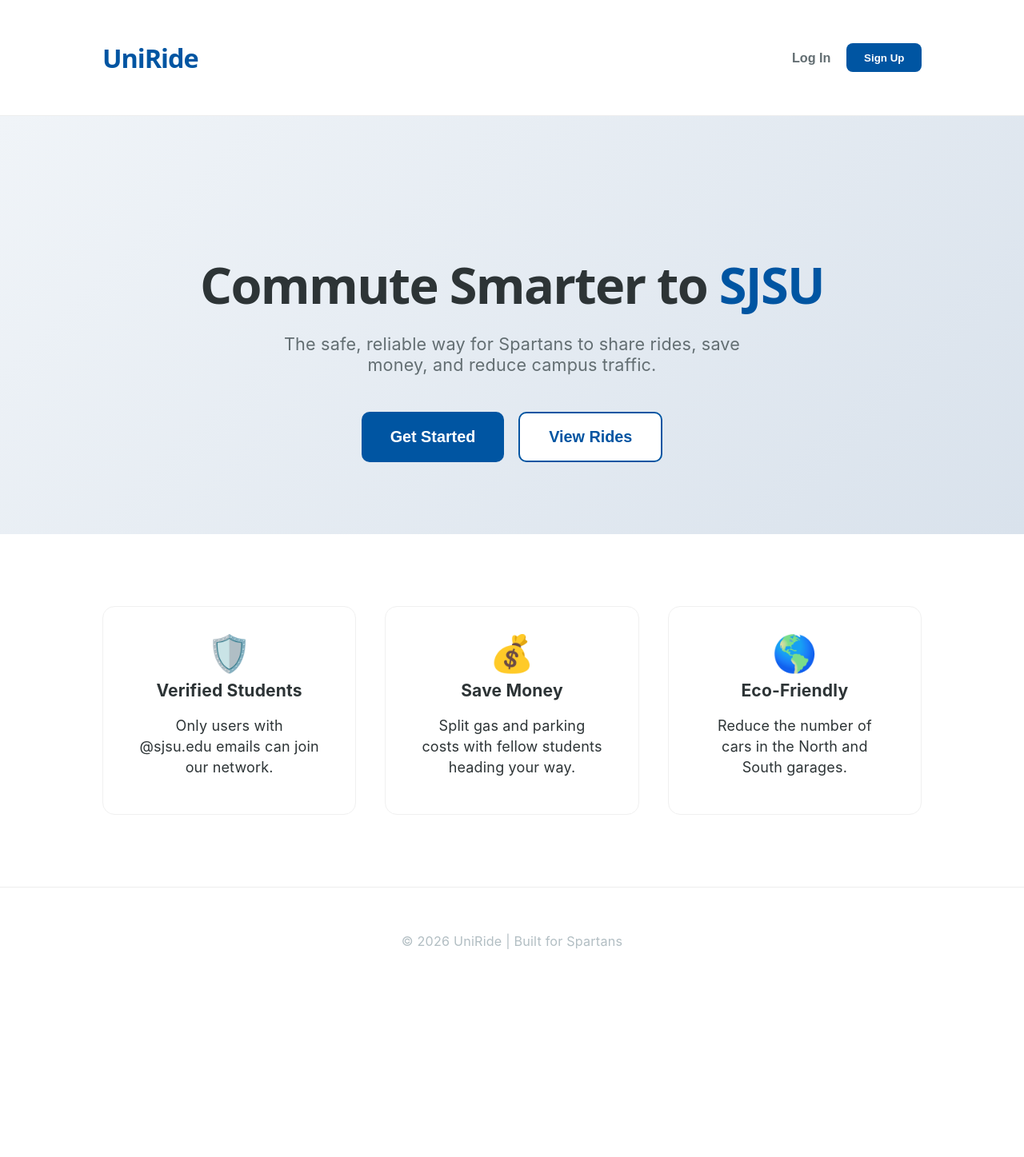
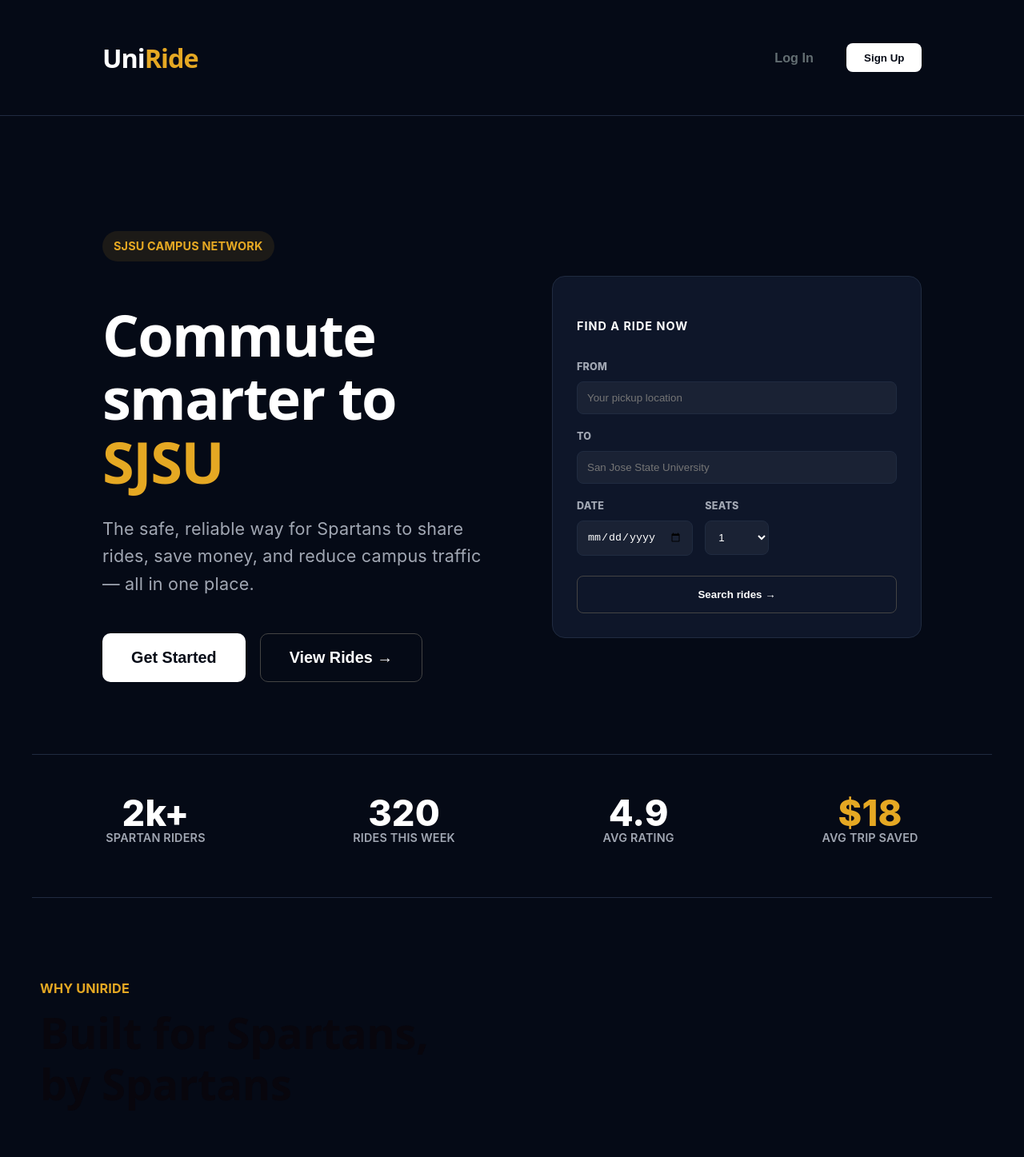
Before and after one commit to sweksha-cloud/S1-Team-7, a React (Vite) app: page / in a window 1280 px wide. Shown: the top 1447 px of the page at 80% size. Before the commit the page ends 1244 px from the top, so only its background shows below. Built offline with nearby package versions, Linux system fonts and the light colour scheme.

Commit message:
updated homepage

```diff
--- a/src/css/Home.css
+++ b/src/css/Home.css
@@ -1,14 +1,17 @@
 :root {
+  --bg-dark: #050a16;
+  --bg-card: #0e1629;
+  --sjsu-gold: #E5A823;
+  --text-main: #ffffff;
+  --text-dim: #a1a7b3;
+  --border-color: #202b40;
   --sjsu-blue: #0055A2;
-  --sjsu-gold: #E5A823;
-  --bg-light: #f8fafd;
-  --text-dark: #2d3436;
 }
 
 .home-container {
   font-family: 'Inter', system-ui, sans-serif;
-  background-color: white;
-  color: var(--text-dark);
+  background-color: var(--bg-dark);
+  color: var(--text-main);
   min-height: 100vh;
 }
 
@@ -17,130 +20,19 @@
   justify-content: space-between;
   align-items: center;
   padding: 1.5rem 10%;
-  background: white;
-  border-bottom: 1px solid #eee;
+  background: var(--bg-dark);
+  border-bottom: 1px solid var(--border-color);
 }
 
 .logo {
   font-size: 1.8rem;
   font-weight: 800;
-  color: var(--sjsu-blue);
+  color: var(--text-main);
   letter-spacing: -1px;
 }
 
-.nav-btn-secondary {
-  background: none;
-  border: none;
-  color: var(--text-dark);
-  font-weight: 600;
-  margin-right: 1.5rem;
-  cursor: pointer;
-}
-
-.nav-btn-primary {
-  background: var(--sjsu-blue);
-  color: white;
-  padding: 0.6rem 1.2rem;
-  border-radius: 8px;
-  border: none;
-  font-weight: 600;
-  cursor: pointer;
-}
-
-.hero-section {
-  padding: 8rem 10% 5rem 10%;
-  background: linear-gradient(135deg, #f0f4f8 0%, #d9e2ec 100%);
-  text-align: center;
-}
-
-.hero-content h1 {
-  font-size: 3.5rem;
-  font-weight: 900;
-  margin-bottom: 1.5rem;
-  line-height: 1.1;
-  color: #2d3436;
-}
-
 .highlight {
-  color: var(--sjsu-blue);
-}
-
-.hero-content p {
-  font-size: 1.2rem;
-  color: #636e72;
-  max-width: 600px;
-  margin: 0 auto 2.5rem auto;
-}
-
-.hero-btns {
-  display: flex;
-  gap: 1rem;
-  justify-content: center;
-}
-
-.main-btn-primary {
-  background: var(--sjsu-blue);
-  color: white;
-  padding: 1rem 2rem;
-  border-radius: 10px;
-  border: none;
-  font-size: 1.1rem;
-  font-weight: 700;
-  cursor: pointer;
-  transition: transform 0.2s;
-}
-
-.main-btn-outline {
-  background: white;
-  color: var(--sjsu-blue);
-  padding: 1rem 2rem;
-  border-radius: 10px;
-  border: 2px solid var(--sjsu-blue);
-  font-size: 1.1rem;
-  font-weight: 700;
-  cursor: pointer;
-}
-
-.features-grid {
-  display: grid;
-  grid-template-columns: repeat(auto-fit, minmax(250px, 1fr));
-  gap: 2rem;
-  padding: 5rem 10%;
-}
-
-.feature-card {
-  padding: 2.5rem;
-  background: white;
-  border-radius: 15px;
-  border: 1px solid #f0f0f0;
-  text-align: center;
-  transition: box-shadow 0.3s;
-}
-
-.feature-card:hover {
-  box-shadow: 0 10px 30px rgba(0,0,0,0.05);
-}
-
-.feature-card .icon {
-  font-size: 2.5rem;
-  margin-bottom: 1rem;
-}
-
-.feature-card h3 {
-  margin-bottom: 1rem;
-  font-weight: 700;
-}
-
-.home-footer {
-  text-align: center;
-  padding: 3rem;
-  border-top: 1px solid #eee;
-  color: #b2bec3;
-  font-size: 0.9rem;
-}
-
-.highlight {
-  color: #0055A2;
+  color: var(--sjsu-gold);
 }
 
 .nav-links {
@@ -151,23 +43,258 @@
 
 .nav-btn-secondary {
   background: none;
-  border: none;
-  padding: 0;
-  margin: 0;
-  color: #2d3436;
+  border: 1px solid #444;
+  padding: 0.6rem 1.2rem;
+  border-radius: 8px;
+  color: var(--text-main);
   font-weight: 600;
   cursor: pointer;
   font-size: 1rem;
-  line-height: 1;
 }
 
 .nav-btn-primary {
-  background: #0055A2;
-  color: white;
+  background: white;
+  color: var(--bg-dark);
   padding: 0.6rem 1.2rem;
   border-radius: 8px;
   border: none;
+  font-weight: 700;
+  cursor: pointer;
+}
+
+.hero-section {
+  padding: 8rem 10% 5rem 10%;
+  background: var(--bg-dark);
+}
+
+.hero-wrapper {
+  display: flex;
+  justify-content: space-between;
+  align-items: center;
+  max-width: 1200px;
+  margin: 0 auto;
+  gap: 50px;
+}
+
+.campus-tag {
+  display: inline-block;
+  padding: 6px 14px;
+  background: rgba(229, 168, 35, 0.1);
+  color: var(--sjsu-gold);
+  border-radius: 20px;
+  font-size: 0.8rem;
+  font-weight: 700;
+  margin-bottom: 20px;
+  text-transform: uppercase;
+}
+
+.hero-content {
+  text-align: left;
+  flex: 1;
+}
+
+.hero-content h1 {
+  font-size: 4rem;
+  font-weight: 900;
+  margin-bottom: 1.5rem;
+  line-height: 1.1;
+  color: var(--text-main);
+}
+
+.hero-content p {
+  font-size: 1.2rem;
+  color: var(--text-dim);
+  max-width: 500px;
+  margin: 0 0 2.5rem 0;
+  line-height: 1.6;
+}
+
+.hero-btns {
+  display: flex;
+  gap: 1rem;
+}
+
+.main-btn-primary {
+  background: white;
+  color: var(--bg-dark);
+  padding: 1rem 2rem;
+  border-radius: 10px;
+  border: none;
+  font-size: 1.1rem;
+  font-weight: 700;
+  cursor: pointer;
+}
+
+.main-btn-outline {
+  background: transparent;
+  color: white;
+  padding: 1rem 2rem;
+  border-radius: 10px;
+  border: 1px solid #444;
+  font-size: 1.1rem;
+  font-weight: 700;
+  cursor: pointer;
+}
+
+.search-card {
+  background: var(--bg-card);
+  padding: 30px;
+  border-radius: 16px;
+  border: 1px solid var(--border-color);
+  width: 400px;
+  text-align: left;
+}
+
+.card-label {
+  text-transform: uppercase;
+  font-size: 0.8rem;
+  letter-spacing: 1px;
+  margin-bottom: 25px;
+  font-weight: 700;
+}
+
+.input-group label {
+  display: block;
+  font-size: 0.7rem;
+  font-weight: 800;
+  color: var(--text-dim);
+  margin-bottom: 5px;
+}
+
+.input-group input, .input-group select {
+  width: 100%;
+  background: rgba(255,255,255,0.05);
+  border: 1px solid var(--border-color);
+  padding: 12px;
+  border-radius: 8px;
+  color: white;
+  margin-bottom: 15px;
+  box-sizing: border-box;
+}
+
+
+.input-group select option {
+  background-color: #0e1629;
+  color: white;
+  padding: 10px;
+}
+
+
+.input-group select:focus {
+  outline: none;
+  border-color: var(--sjsu-gold);
+}
+
+.input-row {
+  display: flex;
+  gap: 15px;
+}
+
+.search-submit {
+  width: 100%;
+  padding: 15px;
+  background: transparent;
+  border: 1px solid #444;
+  color: white;
+  border-radius: 8px;
+  font-weight: 700;
+  cursor: pointer;
+  margin-top: 10px;
+}
+
+.stats-bar {
+  display: flex;
+  justify-content: space-around;
+  max-width: 1200px;
+  margin: 0 auto;
+  padding: 60px 0;
+  border-top: 1px solid var(--border-color);
+  border-bottom: 1px solid var(--border-color);
+}
+
+.stat-item h3 {
+  font-size: 2.5rem;
+  margin: 0;
+  font-weight: 800;
+}
+
+.stat-item p {
+  font-size: 0.8rem;
+  color: var(--text-dim);
+  margin-top: 5px;
   font-weight: 600;
-  cursor: pointer;
-  transition: background 0.2s;
 }
+
+.features-section {
+  max-width: 1200px;
+  margin: 0 auto;
+  padding: 100px 50px;
+  text-align: left;
+}
+
+.section-subtitle {
+  color: var(--sjsu-gold);
+  font-weight: 700;
+  text-transform: uppercase;
+  font-size: 0.9rem;
+  margin-bottom: 10px;
+}
+
+.section-title {
+  font-size: 3rem;
+  font-weight: 800;
+  margin-bottom: 60px;
+  line-height: 1.2;
+}
+
+.features-grid {
+  display: grid;
+  grid-template-columns: repeat(3, 1fr);
+  gap: 2rem;
+}
+
+.feature-card {
+  padding: 2.5rem;
+  background: var(--bg-card);
+  border-radius: 15px;
+  border: 1px solid var(--border-color);
+  text-align: left;
+}
+
+.icon-box {
+  width: 40px;
+  height: 40px;
+  background: rgba(255,255,255,0.05);
+  border-radius: 10px;
+  display: flex;
+  align-items: center;
+  justify-content: center;
+  margin-bottom: 1.5rem;
+  font-size: 1.2rem;
+}
+
+.feature-card h3 {
+  margin-bottom: 1rem;
+  font-weight: 700;
+  color: var(--text-main);
+}
+
+.feature-card p {
+  color: var(--text-dim);
+  line-height: 1.6;
+}
+
+.home-footer {
+  display: flex;
+  justify-content: space-between;
+  align-items: center;
+  padding: 3rem 10%;
+  border-top: 1px solid var(--border-color);
+  color: var(--text-dim);
+  font-size: 0.9rem;
+}
+
+.footer-links {
+  display: flex;
+  gap: 2rem;
+}
--- a/src/pages/Home.jsx
+++ b/src/pages/Home.jsx
@@ -5,7 +5,7 @@
   return (
     <div className="home-container">
       <nav className="navbar">
-        <h1 className="logo">UniRide</h1>
+        <h1 className="logo">Uni<span className="highlight">Ride</span></h1>
         <div className="nav-links">
           <button className="nav-btn-secondary" onClick={onLoginClick}>Log In</button>
           <button className="nav-btn-primary" onClick={onSignupClick}>Sign Up</button>
@@ -13,39 +13,89 @@
       </nav>
 
       <main className="hero-section">
+        <div className="hero-wrapper">
+
           <div className="hero-content">
-          <h1>Commute Smarter to <span className="highlight">SJSU</span></h1>
+            <div className="campus-tag">SJSU Campus Network</div>
+            <h1>Commute smarter to <span className="highlight">SJSU</span></h1>
             <p>
               The safe, reliable way for Spartans to share rides, save money, and
-            reduce campus traffic.
+              reduce campus traffic — all in one place.
             </p>
             <div className="hero-btns">
               <button className="main-btn-primary" onClick={onSignupClick}>Get Started</button>
-            <button className="main-btn-outline" onClick={onLoginClick}>View Rides</button>
+              <button className="main-btn-outline" onClick={onLoginClick}>View Rides →</button>
+            </div>
+          </div>
+
+          <div className="search-card">
+            <h4 className="card-label">Find a Ride Now</h4>
+            <div className="input-group">
+              <label>FROM</label>
+              <input type="text" placeholder="Your pickup location" />
+            </div>
+            <div className="input-group">
+              <label>TO</label>
+              <input type="text" placeholder="San Jose State University" />
+            </div>
+            <div className="input-row">
+              <div className="input-group">
+                <label>DATE</label>
+                <input type="date" />
+              </div>
+              <div className="input-group" style={{ width: '80px' }}>
+                <label>SEATS</label>
+                <select>
+                  <option>1</option>
+                  <option>2</option>
+                  <option>3</option>
+                </select>
+              </div>
+            </div>
+            <button className="search-submit">Search rides →</button>
           </div>
         </div>
       </main>
 
-      <section className="features-grid">
+      {}
+      <section className="stats-bar">
+        <div className="stat-item"><h3>2k+</h3><p>SPARTAN RIDERS</p></div>
+        <div className="stat-item"><h3>320</h3><p>RIDES THIS WEEK</p></div>
+        <div className="stat-item"><h3>4.9</h3><p>AVG RATING</p></div>
+        <div className="stat-item"><h3 className="highlight">$18</h3><p>AVG TRIP SAVED</p></div>
+      </section>
+
+      {}
+      <section className="features-section">
+        <p className="section-subtitle">Why UniRide</p>
+        <h2 className="section-title">Built for Spartans,<br/>by Spartans</h2>
+
+        <div className="features-grid">
           <div className="feature-card">
-          <div className="icon">🛡️</div>
-          <h3>Verified Students</h3>
-          <p>Only users with @sjsu.edu emails can join our network.</p>
+            <div className="icon-box">🛡️</div>
+            <h3>Verified students only</h3>
+            <p>Only users with @sjsu.edu emails can join — so every rider and driver is a trusted Spartan.</p>
           </div>
           <div className="feature-card">
-          <div className="icon">💰</div>
-          <h3>Save Money</h3>
-          <p>Split gas and parking costs with fellow students heading your way.</p>
+            <div className="icon-box">💰</div>
+            <h3>Split the costs</h3>
+            <p>Share gas and parking costs with students heading the same way. Save up to $20 per trip.</p>
           </div>
           <div className="feature-card">
-          <div className="icon">🌎</div>
-          <h3>Eco-Friendly</h3>
-          <p>Reduce the number of cars in the North and South garages.</p>
+            <div className="icon-box">🌎</div>
+            <h3>Greener campus</h3>
+            <p>Fewer solo cars means less congestion at North and South garages.</p>
+          </div>
         </div>
       </section>
 
       <footer className="home-footer">
-        <p>© 2026 UniRide | Built for Spartans</p>
+        <p>© 2026 UniRide · Built for Spartans</p>
+        <div className="footer-links">
+          <span>Privacy</span>
+          <span>Terms</span>
+          <span>Contact</span>
+        </div>
       </footer>
     </div>
   );
```
Lines whose indentation alone changed are shown as unchanged.
